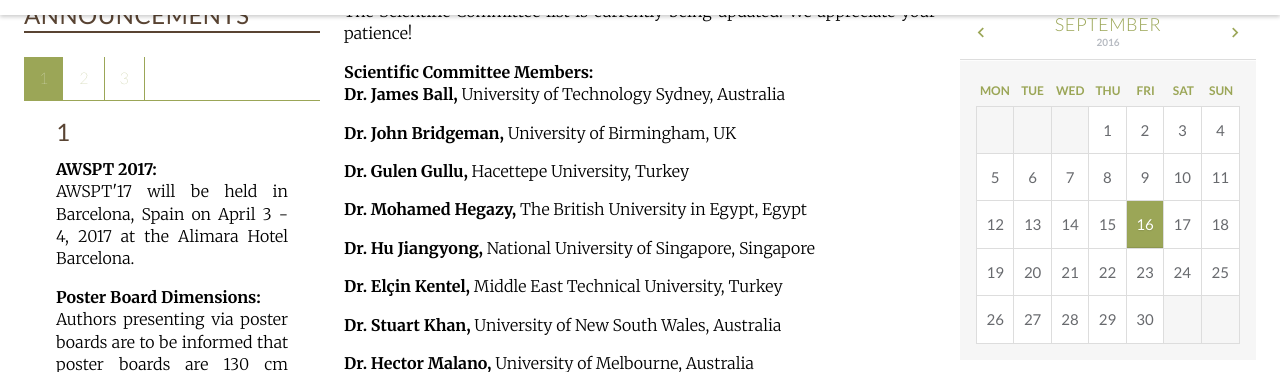
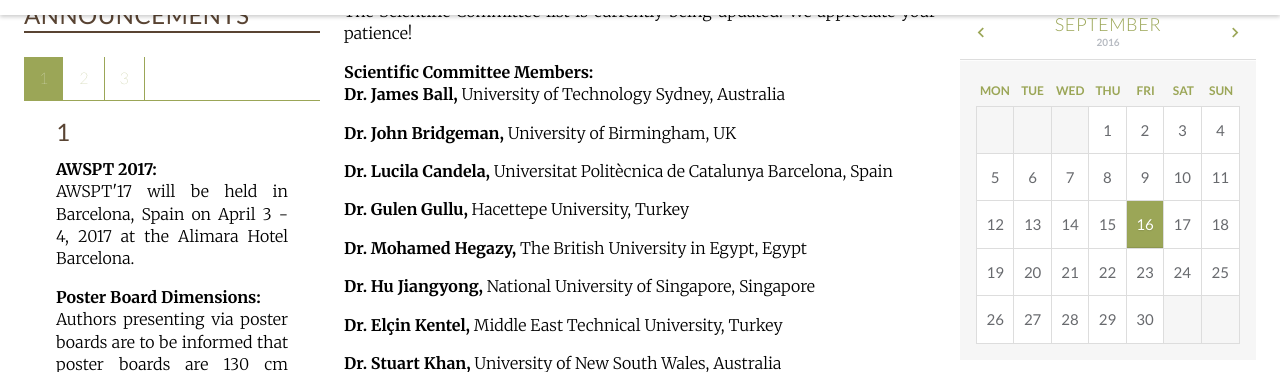
Before and after one commit to emdsgn/awspt, a Jekyll site: the page built from committee.html, in a window 1280 px wide and 900 px high, scrolled down 432 px, cut to the strip 99-471 px from the top of the window. Built offline with Jekyll 4.4.1, drawn with Linux system fonts in a browser that asks for light colours; nearby versions of some CDN libraries; Markdown is read by kramdown in place of the engine named in the settings; comment, search, counter and statistics services are not loaded.

Commit message:
updated sc list

```diff
--- a/committee.html
+++ b/committee.html
@@ -13,6 +13,7 @@ keyword: air pollution conference, water pollution conference, soil pollution co
 
     <p class="body"><b>Dr. James Ball,</b> University of Technology Sydney, Australia</p>
     <p class="body"><b>Dr. John Bridgeman,</b> University of Birmingham, UK</p>
+    <p class="body"><b>Dr. Lucila Candela,</b> Universitat Politècnica de Catalunya Barcelona, Spain</p>
     <p class="body"><b>Dr. Gulen Gullu,</b> Hacettepe University, Turkey</p>
 
     <p class="body"><b>Dr. Mohamed Hegazy,</b> The British University in Egypt, Egypt</p>
```
Also changed, not shown: 1 other file.
